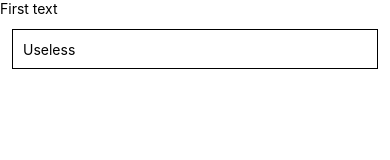
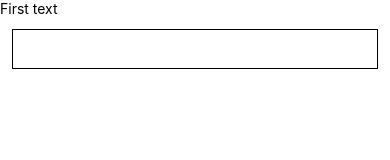
Before and after one commit to AhmadNajiKam/Jovision-react-native, a React Native app: screen / in a window 390 px wide. Shown: the top 160 px of the page. Built offline with nearby package versions, Linux system fonts and the light colour scheme.

Commit message:
Solve Task23

```diff
--- a/App.tsx
+++ b/App.tsx
@@ -7,12 +7,12 @@
 'use strict'
 import React from 'react';
 
-import Task22 from './Tasks/Task22';
+import Task23 from './Tasks/Task23';
 
 export default function App(){
 
 return (
-<Task22></Task22>
+<Task23></Task23>
 
 );
 
--- a/Components/MyClassPage.js
+++ b/Components/MyClassPage.js
@@ -1,29 +1,30 @@
 'use strict';
 import React, { Component} from 'react';
-import { Button, View } from 'react-native';
-import LoadingComponent from '../Components/ActivityIndicatorComponent';
-import ShowNameButton from './ShowNameButtonCom';
+import { TextInput } from 'react-native';
+import { StyleSheet } from 'react-native';
 class MyClassPage extends Component{
     state = {
-        LoadComponent :false,
+      text :'Useless',
     };
-    whenPressed = () =>{
-        this.setState({LoadComponent:true});
-        setTimeout(()=>{this.setState({LoadComponent:false})},5000);
+    setText = (input) =>{
+        this.setState({text:input});
     }
     render(){
         return (
-        <View>
-        <Button
-          onPress={this.whenPressed}
-          title="Show"
-          color="#841584"
-          accessibilityLabel="Learn more about this purple button"
-        />
-      {this.state.LoadComponent &&  <LoadingComponent />}
-      </View>);
+          <TextInput
+          style={styles.input}
+          onChangeText={(text)=>{this.setText(text);this.props.fun(text);}}
+          value={this.text}
+        />);
     }
 
 }
-
+const styles = StyleSheet.create({
+  input: {
+    height: 40,
+    margin: 12,
+    borderWidth: 1,
+    padding: 10,
+  },
+});
 export default MyClassPage;
--- a/Tasks/Task23.js
+++ b/Tasks/Task23.js
@@ -1 +1,14 @@
-'use strict'
+'use strict';
+import { useState } from "react";
+import { Text } from "react-native";
+import MyClassPage from "../Components/MyClassPage";
+const Task23 = () =>{
+    const [text,setText] = useState('First text');
+return (<><Text>{text}</Text>
+<MyClassPage fun={setText}>
+</MyClassPage>
+</>
+
+);
+}
+export default Task23;
```
